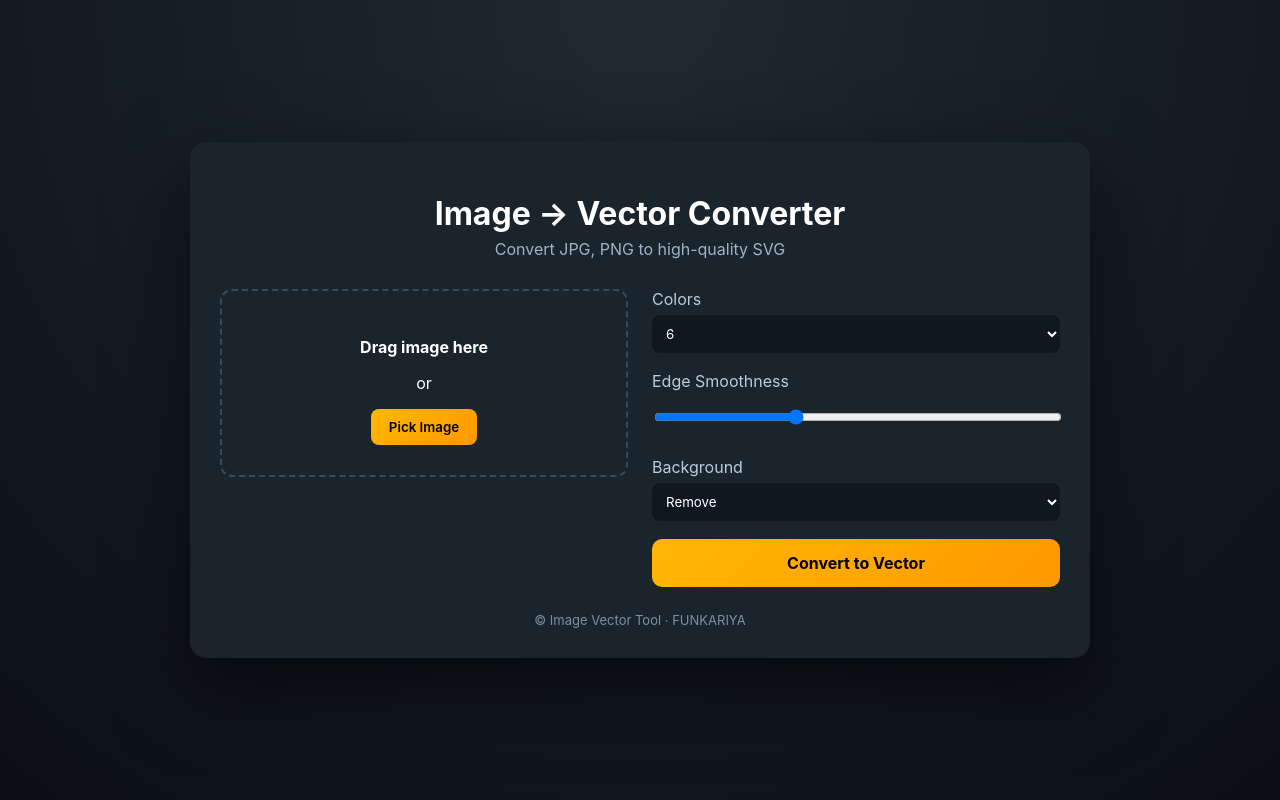
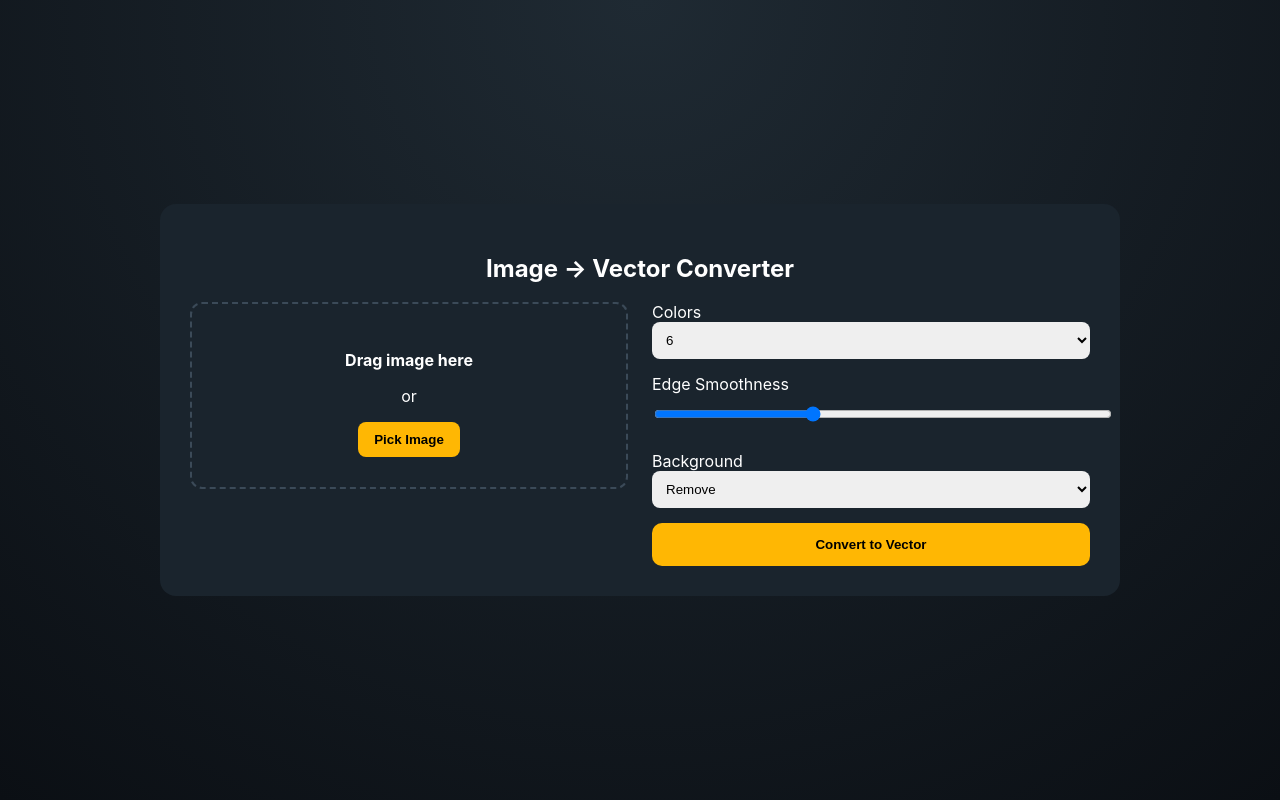
Before and after one commit to Funkariya/vector-tool, a Flask app: page / in a window 1280 px wide. Run offline with Flask 3, Linux system fonts and the light colour scheme.

Commit message:
Update index.html

```diff
--- a/templates/index.html
+++ b/templates/index.html
@@ -1,130 +1,68 @@
 <!DOCTYPE html>
 <html lang="en">
 <head>
-<meta charset="UTF-8" />
+<meta charset="UTF-8">
 <title>Image → Vector Converter</title>
 
 <style>
-* {
-  box-sizing: border-box;
-  font-family: Inter, Arial, sans-serif;
+body{
+  margin:0;
+  min-height:100vh;
+  background:radial-gradient(circle at top,#1f2a33,#0b0f14);
+  display:flex;
+  justify-content:center;
+  align-items:center;
+  color:#fff;
+  font-family:Inter,Arial;
 }
-
-body {
-  margin: 0;
-  min-height: 100vh;
-  background: radial-gradient(circle at top, #1f2a33, #0b0f14);
-  color: #fff;
-  display: flex;
-  justify-content: center;
-  align-items: center;
+.container{
+  width:900px;
+  background:#1a242d;
+  border-radius:16px;
+  padding:30px;
 }
-
-.container {
-  width: 900px;
-  background: #1a242d;
-  border-radius: 16px;
-  padding: 30px;
-  box-shadow: 0 30px 80px rgba(0,0,0,.6);
+.main{
+  display:grid;
+  grid-template-columns:1fr 1fr;
+  gap:24px;
 }
-
-h1 {
-  text-align: center;
-  margin-bottom: 6px;
+#drop-zone{
+  border:2px dashed #3b4a58;
+  padding:30px;
+  border-radius:12px;
+  text-align:center;
 }
-
-.subtitle {
-  text-align: center;
-  color: #9fb3c8;
-  margin-bottom: 30px;
+#drop-zone.hover{
+  border-color:#ffb703;
 }
-
-.main {
-  display: grid;
-  grid-template-columns: 1fr 1fr;
-  gap: 24px;
+.pick-btn{
+  background:#ffb703;
+  border:none;
+  padding:10px 16px;
+  border-radius:8px;
+  cursor:pointer;
+  font-weight:600;
 }
-
-/* DROP ZONE */
-#drop-zone {
-  border: 2px dashed #3b4a58;
-  border-radius: 12px;
-  padding: 30px;
-  text-align: center;
-  transition: .2s;
+.preview img{
+  max-width:100%;
+  margin-top:15px;
+  border-radius:10px;
 }
-
-#drop-zone.hover {
-  border-color: #ffb703;
-  background: rgba(255,183,3,.08);
+.option{margin-bottom:15px;}
+select,input[type=range]{
+  width:100%;
+  padding:10px;
+  border-radius:8px;
+  border:none;
 }
-
-.pick-btn {
-  background: linear-gradient(135deg, #ffb703, #ff9800);
-  color: #000;
-  padding: 10px 18px;
-  border: none;
-  border-radius: 8px;
-  cursor: pointer;
-  font-weight: 600;
-}
-
-input[type=file] {
-  display: none;
-}
-
-.preview {
-  margin-top: 15px;
-  display: none;
-}
-
-.preview img {
-  max-width: 100%;
-  border-radius: 10px;
-  border: 1px solid #2d3b48;
-}
-
-.option {
-  margin-bottom: 18px;
-}
-
-label {
-  display: block;
-  margin-bottom: 6px;
-  color: #bcd;
-}
-
-select, input[type=range] {
-  width: 100%;
-  padding: 10px;
-  border-radius: 8px;
-  border: none;
-  background: #0f1720;
-  color: #fff;
-}
-
-.range-value {
-  text-align: right;
-  font-size: 13px;
-  color: #9fb3c8;
-}
-
-.convert-btn {
-  width: 100%;
-  padding: 14px;
-  border-radius: 10px;
-  border: none;
-  font-size: 16px;
-  font-weight: 700;
-  background: linear-gradient(135deg, #ffb703, #ff9800);
-  cursor: pointer;
-}
-
-footer {
-  text-align: center;
-  margin-top: 25px;
-  font-size: 13px;
-  color: #7e8fa3;
+.convert-btn{
+  width:100%;
+  padding:14px;
+  background:#ffb703;
+  border:none;
+  border-radius:10px;
+  font-weight:700;
+  cursor:pointer;
 }
 </style>
 </head>
@@ -132,8 +70,7 @@ footer {
 <body>
 
 <div class="container">
-  <h1>Image → Vector Converter</h1>
-  <div class="subtitle">Convert JPG, PNG to high-quality SVG</div>
+<h2 align="center">Image → Vector Converter</h2>
 
 <form action="/convert" method="POST" enctype="multipart/form-data">
 <div class="main">
@@ -141,24 +78,19 @@ footer {
 <!-- LEFT -->
 <div>
   <div id="drop-zone">
-          <p><strong>Drag image here</strong></p>
+    <p><b>Drag image here</b></p>
     <p>or</p>
-
-          <button type="button" class="pick-btn" id="pickBtn">
-            Pick Image
-          </button>
-
-          <input id="fileInput" type="file" name="image" accept="image/*" required>
+    <button type="button" class="pick-btn" onclick="fileInput.click()">Pick Image</button>
+    <input id="fileInput" type="file" name="image" accept="image/*" hidden required>
   </div>
 
-        <div class="preview" id="preview">
-          <img id="preview-img">
+  <div class="preview" id="preview" style="display:none">
+    <img id="previewImg">
   </div>
 </div>
 
 <!-- RIGHT -->
 <div>
-
   <div class="option">
     <label>Colors</label>
     <select name="colors">
@@ -171,7 +103,7 @@ footer {
 
   <div class="option">
     <label>Edge Smoothness</label>
-          <input type="range" name="smooth" min="0.5" max="2" step="0.1" value="1.0">
+    <input type="range" name="smooth" min="0.5" max="2" step="0.1" value="1">
   </div>
 
   <div class="option">
@@ -182,54 +114,42 @@ footer {
     </select>
   </div>
 
-        <button class="convert-btn" type="submit">
-          Convert to Vector
-        </button>
+  <button class="convert-btn" type="submit">Convert to Vector</button>
+</div>
 
 </div>
-    </div>
 </form>
-
-  <footer>© Image Vector Tool · FUNKARIYA</footer>
 </div>
 
 <script>
 const dropZone = document.getElementById("drop-zone");
 const fileInput = document.getElementById("fileInput");
 const preview = document.getElementById("preview");
-const previewImg = document.getElementById("preview-img");
-const pickBtn = document.getElementById("pickBtn");
+const previewImg = document.getElementById("previewImg");
 
-pickBtn.onclick = () => fileInput.click();
-
-dropZone.addEventListener("dragover", e => {
+dropZone.addEventListener("dragover",e=>{
   e.preventDefault();
   dropZone.classList.add("hover");
 });
 
-dropZone.addEventListener("dragleave", () => {
+dropZone.addEventListener("dragleave",()=>{
   dropZone.classList.remove("hover");
 });
 
-dropZone.addEventListener("drop", e => {
+dropZone.addEventListener("drop",e=>{
   e.preventDefault();
   dropZone.classList.remove("hover");
-
-  if (e.dataTransfer.files.length) {
   fileInput.files = e.dataTransfer.files;
-    showPreview(e.dataTransfer.files[0]);
-  }
+  showPreview();
 });
 
-fileInput.addEventListener("change", () => {
-  if (fileInput.files.length) {
-    showPreview(fileInput.files[0]);
-  }
-});
+fileInput.addEventListener("change",showPreview);
 
-function showPreview(file) {
-  previewImg.src = URL.createObjectURL(file);
-  preview.style.display = "block";
+function showPreview(){
+  const file=fileInput.files[0];
+  if(!file)return;
+  preview.style.display="block";
+  previewImg.src=URL.createObjectURL(file);
 }
 </script>
 
```
Lines whose indentation alone changed are shown as unchanged.
